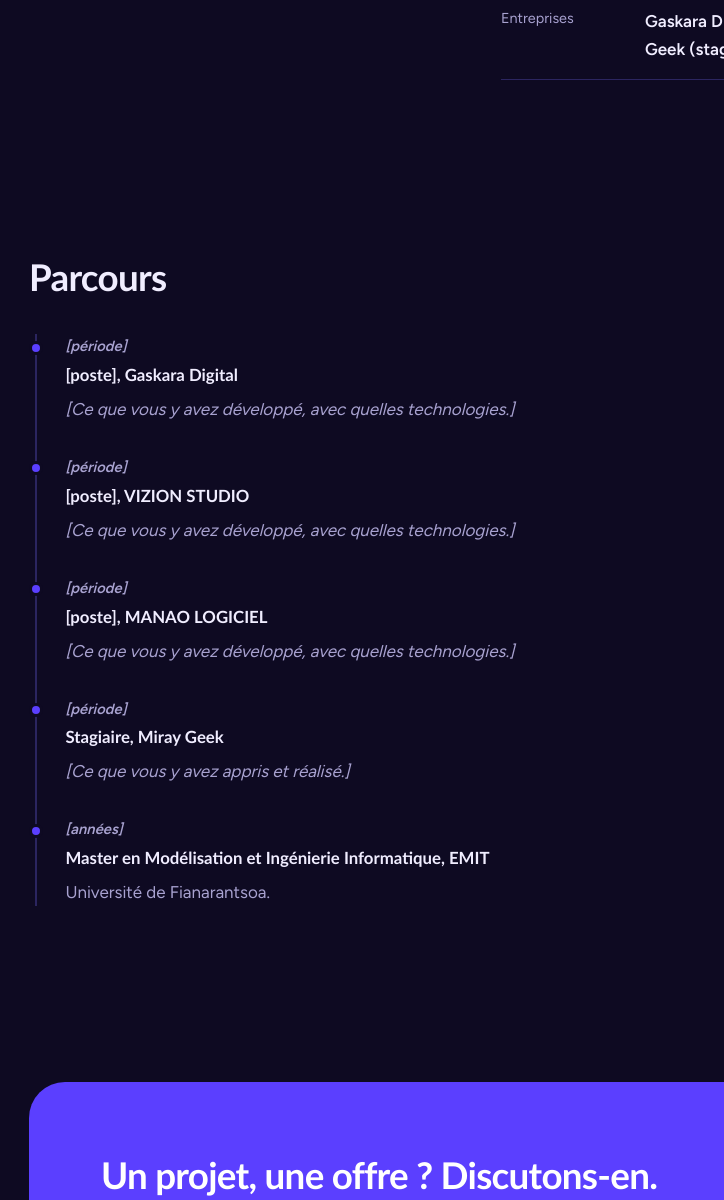
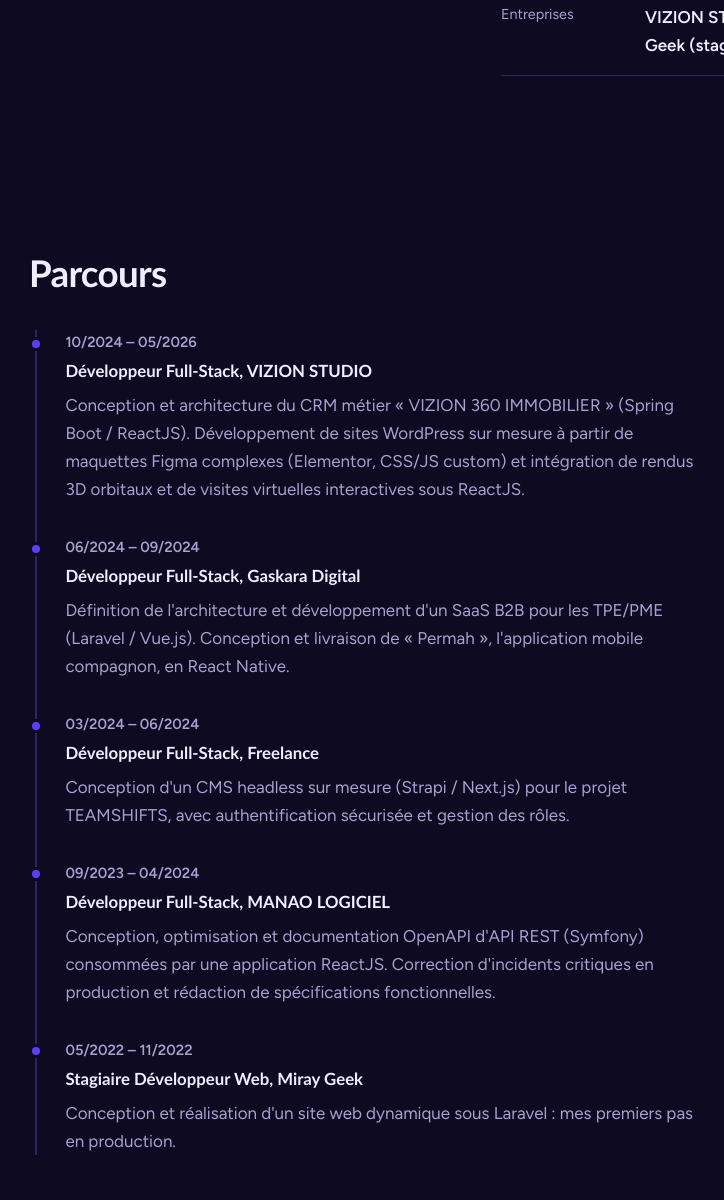
Before and after one commit to tsoaandrianina/portfolio-henintsoa, a plain HTML site: page apropos.html in a window 1280 px wide. Shown: the part 843-2043 px from the top of the page, without its empty margins (69-793 px from the left). Drawn offline with Linux system fonts and the light colour scheme; a web font is replaced by a local one.

Commit message:
update page apropos and skills

```diff
--- a/apropos.html
+++ b/apropos.html
@@ -20,7 +20,7 @@
 <body>
 <header class="site-header">
   <div class="header-inner">
-    <a class="brand" href="/" aria-label="Accueil"><span class="mark">HA</span><span>Henintsoa</span></a>
+    <a class="brand" href="/" aria-label="Accueil"><span class="mark">HA</span><span>Henintsoa Andrianina</span></a>
     <nav class="site-nav" id="siteNav" aria-label="Navigation principale">
       <ul>
         <li><a href="/" >Accueil</a></li>
@@ -32,10 +32,10 @@
       </ul>
     </nav>
     <div class="header-tools">
-      <a class="btn btn-sm whatsapp-btn" href="https://wa.me/261343846949" target="_blank" rel="noopener">
+      <!-- <a class="btn btn-sm whatsapp-btn" href="https://wa.me/261343846949" target="_blank" rel="noopener">
         <svg viewBox="0 0 24 24" aria-hidden="true"><path d="M12 2a10 10 0 0 0-8.6 15L2 22l5.2-1.4A10 10 0 1 0 12 2zm0 18.2a8.1 8.1 0 0 1-4.2-1.2l-.3-.2-3.1.8.8-3-.2-.3A8.2 8.2 0 1 1 12 20.2z"/><path d="M16.6 13.9c-.3-.1-1.6-.8-1.8-.9-.2-.1-.4-.1-.6.1-.2.2-.6.9-.8 1-.1.2-.3.2-.5.1-.3-.1-1.2-.4-2.2-1.4-.8-.7-1.4-1.6-1.5-1.9-.2-.3 0-.4.1-.6l.4-.5c.1-.1.2-.3.2-.4.1-.1 0-.3 0-.4-.1-.1-.6-1.4-.8-2-.2-.5-.4-.4-.6-.4h-.5c-.2 0-.5.1-.7.3-.2.3-.9.9-.9 2.2s1 2.5 1.1 2.7c.1.2 2 3.1 4.9 4.3.7.3 1.2.5 1.6.6.7.2 1.3.2 1.8.1.5-.1 1.6-.7 1.9-1.3.2-.6.2-1.1.2-1.3-.1-.1-.3-.2-.6-.3z"/></svg>
         <span>WhatsApp</span>
-      </a>
+      </a> -->
       <button class="icon-btn theme-btn" type="button" id="themeBtn" aria-pressed="false" aria-label="Passer en mode sombre">
         <svg class="i-moon" viewBox="0 0 24 24" aria-hidden="true"><path d="M21 12.8A9 9 0 1 1 11.2 3a7 7 0 0 0 9.8 9.8z"/></svg>
         <svg class="i-sun" viewBox="0 0 24 24" aria-hidden="true"><circle cx="12" cy="12" r="4"/><path d="M12 2v2M12 20v2M4.9 4.9l1.4 1.4M17.7 17.7l1.4 1.4M2 12h2M20 12h2M4.9 19.1l1.4-1.4M17.7 6.3l1.4-1.4"/></svg>
@@ -57,20 +57,18 @@
 
   <section aria-label="Présentation">
     <div class="wrap about-grid">
-      <!-- Photo basse résolution (94×94 px, issue du Word) : à remplacer par le fichier original dès qu'il est disponible -->
+
       <div class="portrait"><img src="/assets/photo-henintsoa.jpg" alt="Portrait de Henintsoa Andrianina" width="380" height="475"></div>
 
       <div class="about-text">
-        <p>Je suis développeur full stack basé à Antananarivo. Je m'occupe de l'API comme de l'interface, et je déploie mes applications avec Docker.</p>
-        <p>Trois à quatre ans d'expérience au sein de plusieurs entreprises, après un Master en Modélisation et Ingénierie Informatique.</p>
-        <!-- À COMPLÉTER : une ou deux phrases sur ce qui vous motive et sur votre façon de travailler -->
-        <p class="todo">[À compléter : ce qui vous motive dans ce métier et votre façon de travailler.]</p>
-
+      <p>Bienvenue ! Je suis <strong class="accent">MAMPIONINARITINA Henintsoa Andrianina</strong>, développeur Fullstack basé à Antananarivo.</p>
+<p>Je transforme des besoins métier en applications web et mobiles fiables, rapides et agréables à utiliser, du CRM immobilier au SaaS pour TPE/PME, de la base de données au déploiement.</p>
+<p>Mon exigence : un code propre et une architecture pensée pour évoluer.</p>
         <dl class="facts">
           <div><dt>Formation</dt><dd>Master en Modélisation et Ingénierie Informatique, EMIT (Université de Fianarantsoa)</dd></div>
           <div><dt>Ville</dt><dd>Antananarivo, Madagascar</dd></div>
           <div><dt>Expérience</dt><dd>3 à 4 ans</dd></div>
-          <div><dt>Entreprises</dt><dd>Gaskara Digital, VIZION STUDIO, MANAO LOGICIEL, Miray Geek (stage)</dd></div>
+          <div><dt>Entreprises</dt><dd> VIZION STUDIO, Gaskara Digital, MANAO LOGICIEL, Miray Geek (stage)</dd></div>
         </dl>
       </div>
     </div>
@@ -79,33 +77,33 @@
   <section aria-labelledby="h-parcours">
     <div class="wrap">
       <div class="section-head"><h2 id="h-parcours">Parcours</h2></div>
-      <!-- À COMPLÉTER : remplacez les crochets par vos vraies dates, postes et missions (du plus récent au plus ancien). -->
       <ol class="timeline">
   <li>
-          <p class="when todo">[période]</p>
-          <p class="what">[poste], Gaskara Digital</p>
-          <p class="desc todo">[Ce que vous y avez développé, avec quelles technologies.]</p>
+    <p class="when">10/2024 – 05/2026</p>
+    <p class="what">Développeur Full-Stack, VIZION STUDIO</p>
+    <p class="desc">Conception et architecture du CRM métier « VIZION 360 IMMOBILIER » (Spring Boot / ReactJS). Développement de sites WordPress sur mesure à partir de maquettes Figma complexes (Elementor, CSS/JS custom) et intégration de rendus 3D orbitaux et de visites virtuelles interactives sous ReactJS.</p>
   </li>
   <li>
-          <p class="when todo">[période]</p>
-          <p class="what">[poste], VIZION STUDIO</p>
-          <p class="desc todo">[Ce que vous y avez développé, avec quelles technologies.]</p>
+    <p class="when">06/2024 – 09/2024</p>
+    <p class="what">Développeur Full-Stack, Gaskara Digital</p>
+    <p class="desc">Définition de l'architecture et développement d'un SaaS B2B pour les TPE/PME (Laravel / Vue.js). Conception et livraison de « Permah », l'application mobile compagnon, en React Native.</p>
   </li>
   <li>
-          <p class="when todo">[période]</p>
-          <p class="what">[poste], MANAO LOGICIEL</p>
-          <p class="desc todo">[Ce que vous y avez développé, avec quelles technologies.]</p>
+    <p class="when">03/2024 – 06/2024</p>
+    <p class="what">Développeur Full-Stack, Freelance</p>
+    <p class="desc">Conception d'un CMS headless sur mesure (Strapi / Next.js) pour le projet TEAMSHIFTS, avec authentification sécurisée et gestion des rôles.</p>
   </li>
   <li>
-          <p class="when todo">[période]</p>
-          <p class="what">Stagiaire, Miray Geek</p>
-          <p class="desc todo">[Ce que vous y avez appris et réalisé.]</p>
+    <p class="when">09/2023 – 04/2024</p>
+    <p class="what">Développeur Full-Stack, MANAO LOGICIEL</p>
+    <p class="desc">Conception, optimisation et documentation OpenAPI d'API REST (Symfony) consommées par une application ReactJS. Correction d'incidents critiques en production et rédaction de spécifications fonctionnelles.</p>
   </li>
   <li>
-          <p class="when todo">[années]</p>
-          <p class="what">Master en Modélisation et Ingénierie Informatique, EMIT</p>
-          <p class="desc">Université de Fianarantsoa.</p>
+    <p class="when">05/2022 – 11/2022</p>
+    <p class="what">Stagiaire Développeur Web, Miray Geek</p>
+    <p class="desc">Conception et réalisation d'un site web dynamique sous Laravel : mes premiers pas en production.</p>
   </li>
+
 </ol>
     </div>
   </section>
--- a/css/style.css
+++ b/css/style.css
@@ -16,6 +16,9 @@
   --violet: #5B3FFF;
   --mint: #2EE6C5;
   --sun: #FFC857;
+   --rose: #ff5c8a;
+   --sky: #38bdf8;
+--coral: #ff7a59;
   --whatsapp: #25D366;
   --whatsapp-ink: #06210F;
   --tile-dark: #1B1340;
```
Also changed, not shown: index.html (+1 -1 lines), skills.html (+16 -7 lines), assets/1.jpeg (added), assets/photo-henintsoa.jpg. Lines whose indentation alone changed are shown as unchanged.
